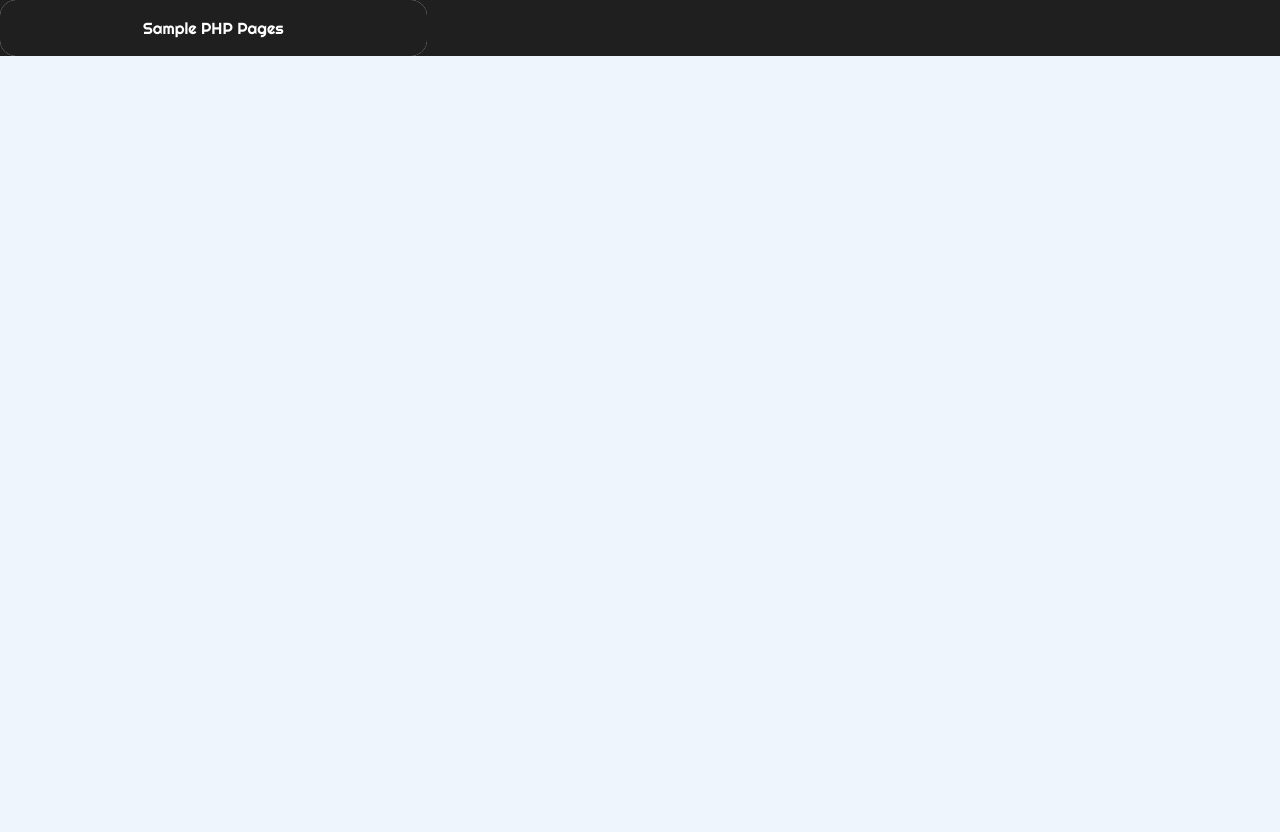
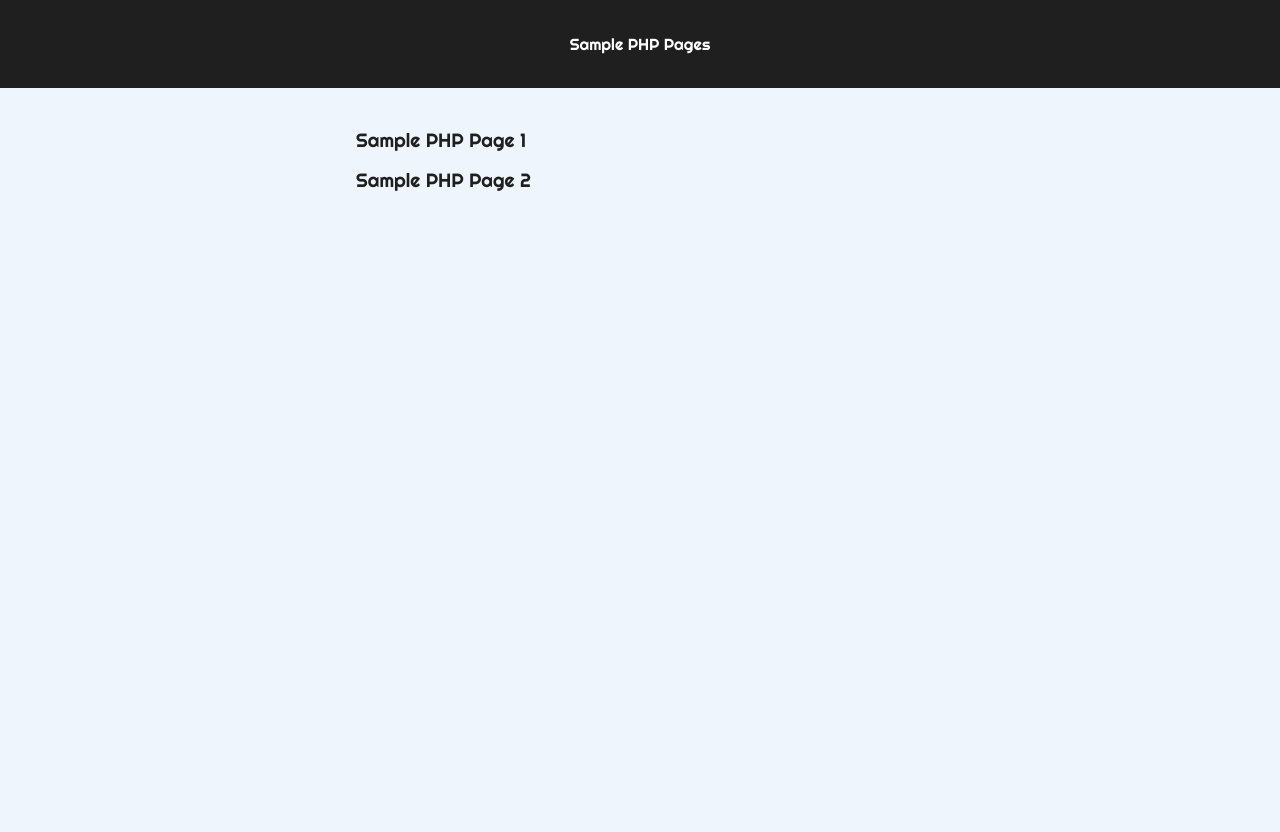
Before and after one commit to isaiahnoelsalazar/my-website_old, a PHP site: page /php/index.php in a window 1280 px wide. Before the commit the page ends 56 px from the top, so only its background shows below. Run offline with PHP 8.4, Linux system fonts and the light colour scheme.

Commit message:
PHP test (7)

```diff
--- /dev/null
+++ b/css/sample_php_pages.css
@@ -0,0 +1,88 @@
+* {
+    box-sizing: border-box;
+    color: var(--black);
+    font-family: Righteous;
+}
+html {
+    background-color: var(--primary-color);
+    height: 100%;
+    -webkit-tap-highlight-color: transparent;
+}
+body {
+    background-color: var(--primary-color);
+    height: 100%;
+    margin: 0;
+}
+#navbar {
+    background-color: var(--black);
+    display: grid;
+    grid-template-columns: 1fr;
+    justify-content: center;
+}
+.tab {
+    align-items: center;
+    background-color: var(--black);
+    border-radius: 16px;
+    color: white;
+    cursor: pointer;
+    display: flex;
+    height: 56px;
+    justify-content: center;
+}
+.selected {
+    background-color: var(--primary-color);
+    color: var(--black);
+}
+.unselected {
+    background-color: var(--black);
+    color: white;
+}
+#main {
+    display: flex;
+    flex-direction: column;
+    height: calc(100% - 56px);
+}
+.content {
+    background-color: var(--primary-color);
+    display: flex;
+    height: 100%;
+}
+.pages {
+    align-items: center;
+    flex-direction: column;
+    padding: 16px 0;
+}
+#pages-div-1 {
+    padding: 8px 0;
+}
+#pages-div-1 > h2 {
+    margin: 0;
+    width: 720px;
+}
+#page-list {
+    align-items: center;
+    cursor: pointer;
+    display: flex;
+    flex-direction: column;
+    margin: 8px 8px 0 8px;
+    width: 100%;
+    -webkit-tap-highlight-color: transparent;
+}
+#page-list > a {
+    color: var(--black);
+    font-size: larger;
+    padding: 8px;
+    text-decoration: none;
+    width: 600px;
+}
+#page-list > a:hover {
+    text-decoration: underline;
+}
+@media (max-width: 800px) {
+    #pages-div-1, #pages-div-1 > h2 {
+        width: calc(100% - 32px);
+    }
+    #page-list > a {
+        width: calc(100% - 64px);
+    }
+}
--- a/php/index.php
+++ b/php/index.php
@@ -39,14 +39,11 @@
         </script>
         <link rel="stylesheet" href="https://saiaaaaaaa.github.io/my-website/css/colors.css">
         <link rel="stylesheet" href="https://saiaaaaaaa.github.io/my-website/css/fonts.css">
-        <link rel="stylesheet" href="https://saiaaaaaaa.github.io/my-website/css/index.css">
-        <link rel="stylesheet" href="https://saiaaaaaaa.github.io/my-website/css/pages.css">
+        <link rel="stylesheet" href="https://saiaaaaaaa.github.io/my-website/css/sample_php_pages.css">
     </head>
     <body>
         <div id="navbar">
-            <a class="tab-container">
-                <p class="tab">Sample PHP Pages</p>
-            </a>
+            <p class="tab">Sample PHP Pages</p>
         </div>
         <div id="main">
             <div class="pages content">
```
